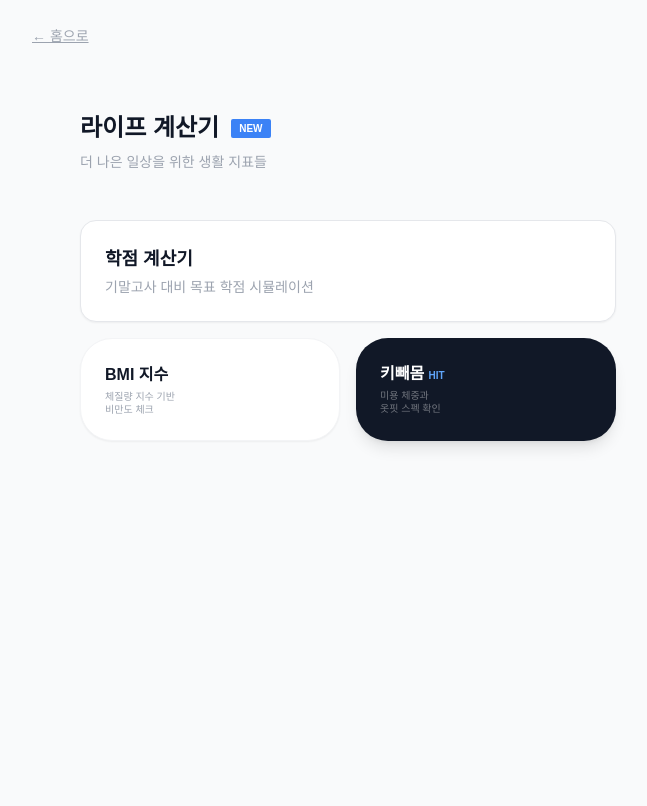
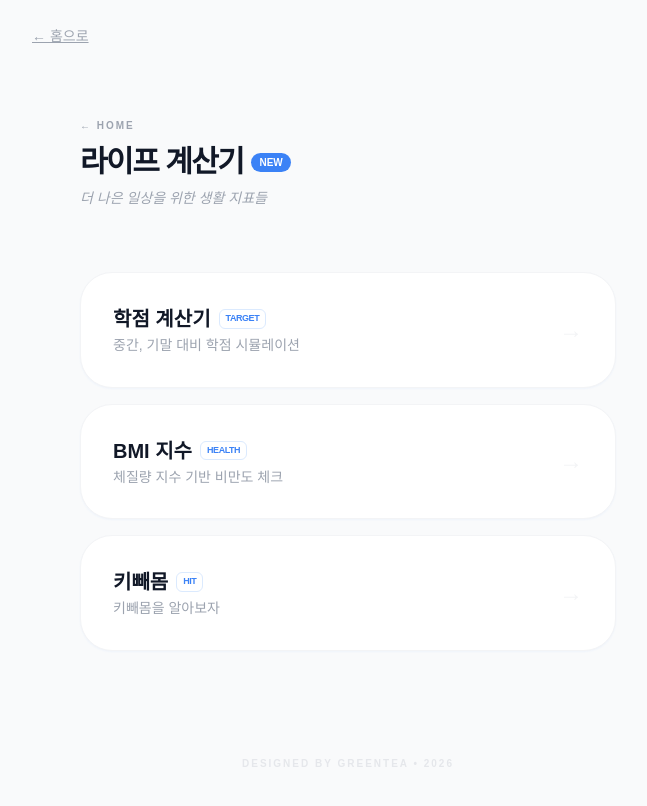
Before and after one commit to greentea2417/semogye-calculator, a Next.js app: page /life in a window 1280 px wide. Shown: the top 806 px of the page, without its empty margins (292-939 px from the left). Built offline with nearby package versions, Linux system fonts and the light colour scheme; a web font is replaced by a local one.

Commit message:
design: fix syntax and unify life list cards

```diff
--- a/app/life/page.tsx
+++ b/app/life/page.tsx
@@ -2,42 +2,72 @@
 
 import Link from "next/link";
 
+const LIFE_TOOLS = [
+  {
+    title: "학점 계산기",
+    description: "중간, 기말 대비 학점 시뮬레이션",
+    href: "/life/grade",
+    tag: "TARGET",
+  },
+  {
+    title: "BMI 지수",
+    description: "체질량 지수 기반 비만도 체크",
+    href: "/life/bmi",
+    tag: "HEALTH",
+  },
+  {
+    title: "키빼몸",
+    description: "키빼몸을 알아보자",
+    href: "/life/kbm",
+    tag: "HIT",
+  },
+];
+
 export default function LifePage() {
   return (
-    <main className="max-w-xl mx-auto px-5 py-16 space-y-12">
-      <section>
-        <div className="flex items-center space-x-3">
-          <h1 className="text-2xl font-black text-gray-900">라이프 계산기</h1>
-          <span className="bg-blue-500 text-white text-[10px] font-black px-2 py-0.5 rounded-sm">NEW</span>
+    <main className="max-w-xl mx-auto px-5 py-16 space-y-16">
+      {/* --- 상단 헤더 --- */}
+      <section className="space-y-2">
+        <Link href="/" className="text-[10px] font-black text-gray-400 uppercase tracking-[0.2em] hover:text-blue-500 transition-colors">← Home</Link>
+        <div className="flex items-center space-x-2">
+          <h1 className="text-3xl font-black text-gray-900 tracking-tighter">라이프 계산기</h1>
+          <span className="bg-blue-500 text-[10px] text-white px-2 py-0.5 rounded-full font-black uppercase">New</span>
         </div>
-        <p className="text-sm text-gray-400 mt-2">더 나은 일상을 위한 생활 지표들</p>
+        <p className="text-sm text-gray-400 font-medium italic">더 나은 일상을 위한 생활 지표들</p>
       </section>
 
-      <div className="grid gap-4">
-        {/* 학점 계산기 (6월 타겟!) */}
-        <Link href="/life/grade" className="block p-6 bg-white border rounded-2xl shadow-sm hover:border-blue-500 transition-all group">
-          <div className="flex justify-between items-center">
-            <div>
-              <h3 className="font-bold text-lg text-gray-900">학점 계산기</h3>
-              <p className="text-sm text-gray-400 mt-1">기말고사 대비 목표 학점 시뮬레이션</p>
+      {/* --- 리스트 섹션 (학점 계산기 레이아웃 통일) --- */}
+      <div className="space-y-4">
+        {LIFE_TOOLS.map((tool, index) => (
+          <Link
+            key={index}
+            href={tool.href}
+            className="group block bg-white border border-gray-100 p-8 rounded-[32px] hover:border-blue-500 transition-all duration-300 shadow-sm shadow-blue-500/5"
+          >
+            <div className="flex justify-between items-center">
+              <div className="space-y-1">
+                <div className="flex items-center space-x-2">
+                  <h3 className="font-bold text-xl text-gray-900">{tool.title}</h3>
+                  <span className="text-[9px] font-black text-blue-500 border border-blue-100 px-1.5 py-0.5 rounded-md uppercase tracking-tighter">
+                    {tool.tag}
+                  </span>
+                </div>
+                <p className="text-sm text-gray-400 font-medium leading-tight">
+                  {tool.description}
+                </p>
+              </div>
+              <span className="text-2xl text-gray-100 group-hover:text-blue-500 group-hover:translate-x-1 transition-all">
+                →
+              </span>
             </div>
-            <span className="text-blue-500 opacity-0 group-hover:opacity-100 transition-opacity">→</span>
-          </div>
-        </Link>
+          </Link>
+        ))}
+      </div>
 
-        {/* 2단 구성: BMI & 키빼몸 */}
-        <div className="grid grid-cols-2 gap-4">
-          <Link href="/life/bmi" className="group bg-white border border-gray-100 p-6 rounded-[32px] shadow-sm hover:border-green-500 transition-all">
-            <h3 className="font-bold text-gray-900 mb-1">BMI 지수</h3>
-            <p className="text-[10px] text-gray-400 leading-tight">체질량 지수 기반<br />비만도 체크</p>
-          </Link>
-
-          <Link href="/life/kbm" className="group bg-gray-900 p-6 rounded-[32px] shadow-lg hover:scale-[1.03] transition-all">
-            <h3 className="font-bold text-white mb-1">키빼몸 <span className="text-[10px] text-blue-400">HIT</span></h3>
-            <p className="text-[10px] text-white/40 leading-tight">미용 체중과<br />옷핏 스펙 확인</p>
-          </Link>
-        </div>
-      </div>
+      {/* 푸터 */}
+      <footer className="pt-10 border-t border-gray-50 text-center">
+        <p className="text-[10px] font-bold text-gray-200 uppercase tracking-[0.2em]">Designed by greentea • 2026</p>
+      </footer>
     </main>
   );
 }
```
